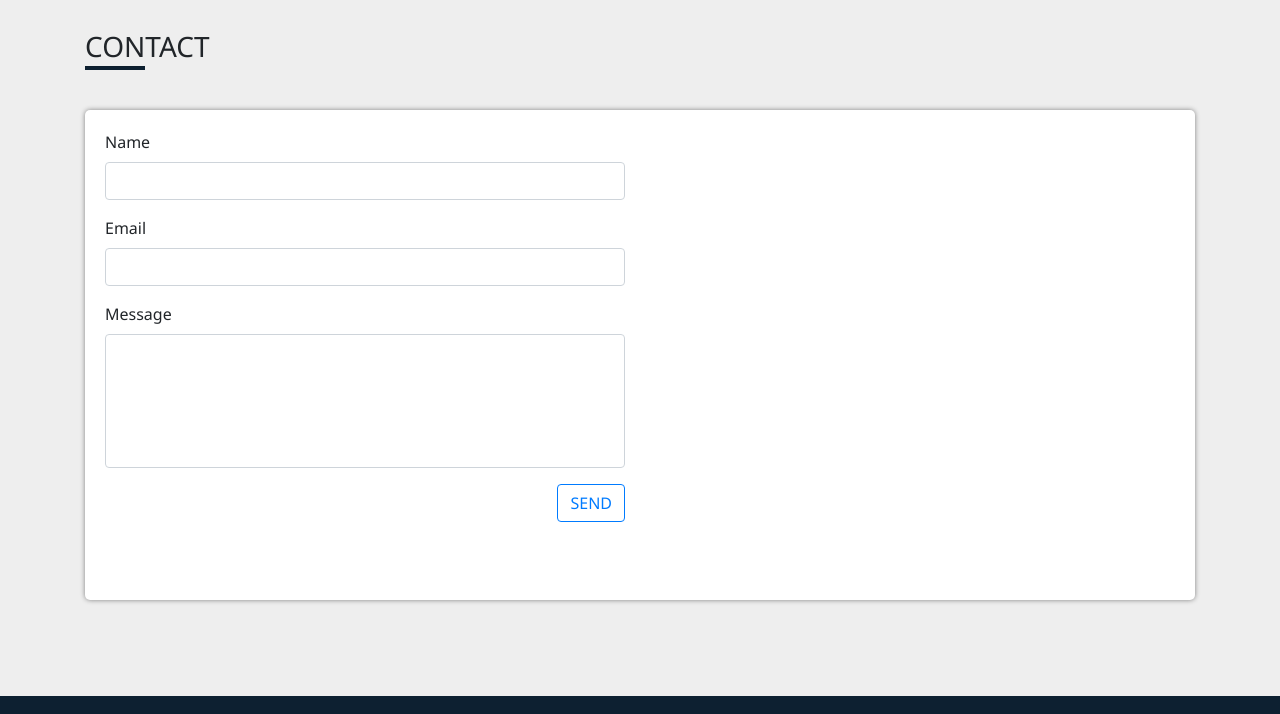
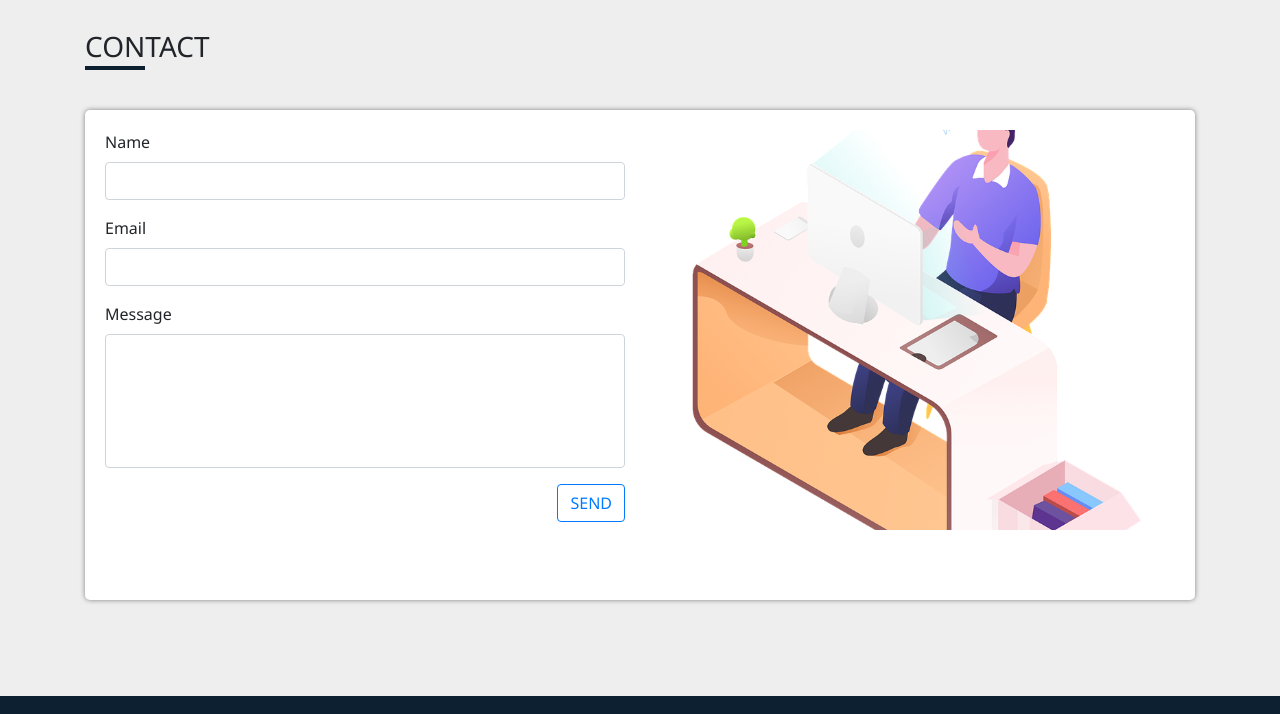
Before and after one commit to coolheaded1/coolheaded1.github.io, a plain HTML site: page index.html in a window 1280 px wide. Shown: the part 2300-3014 px from the top of the page. Drawn offline with Linux system fonts and the light colour scheme.

Commit message:
Update style.css

```diff
--- a/css/style.css
+++ b/css/style.css
@@ -173,7 +173,7 @@ body{
 }
 
 #siderow{
-	background: url('../images/banner.png');
+	background: url('../images/banner.jpg');
 	background-size: cover;
 	background-position: center;
 	height: 400px;
```
